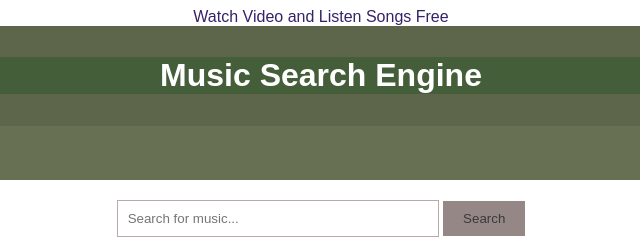
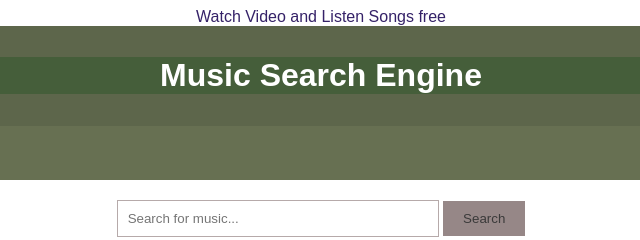
Before and after one commit to AdityakrVaidya/projrct-DEKHO, a plain HTML site: page index.html in a window 1280 px wide. Shown: the top 240 px of the page, 319-959 px from the left. Drawn offline with Linux system fonts and the light colour scheme.

Commit message:
Update index.html

```diff
--- a/index.html
+++ b/index.html
@@ -7,7 +7,7 @@
     <link rel="stylesheet" href="style.css">
     <title>music search engine</title>
 
-    <div class="first">Watch Video and Listen Songs Free</div>
+    <div class="first">Watch Video and Listen Songs free</div>
 
 </head>
 
```
